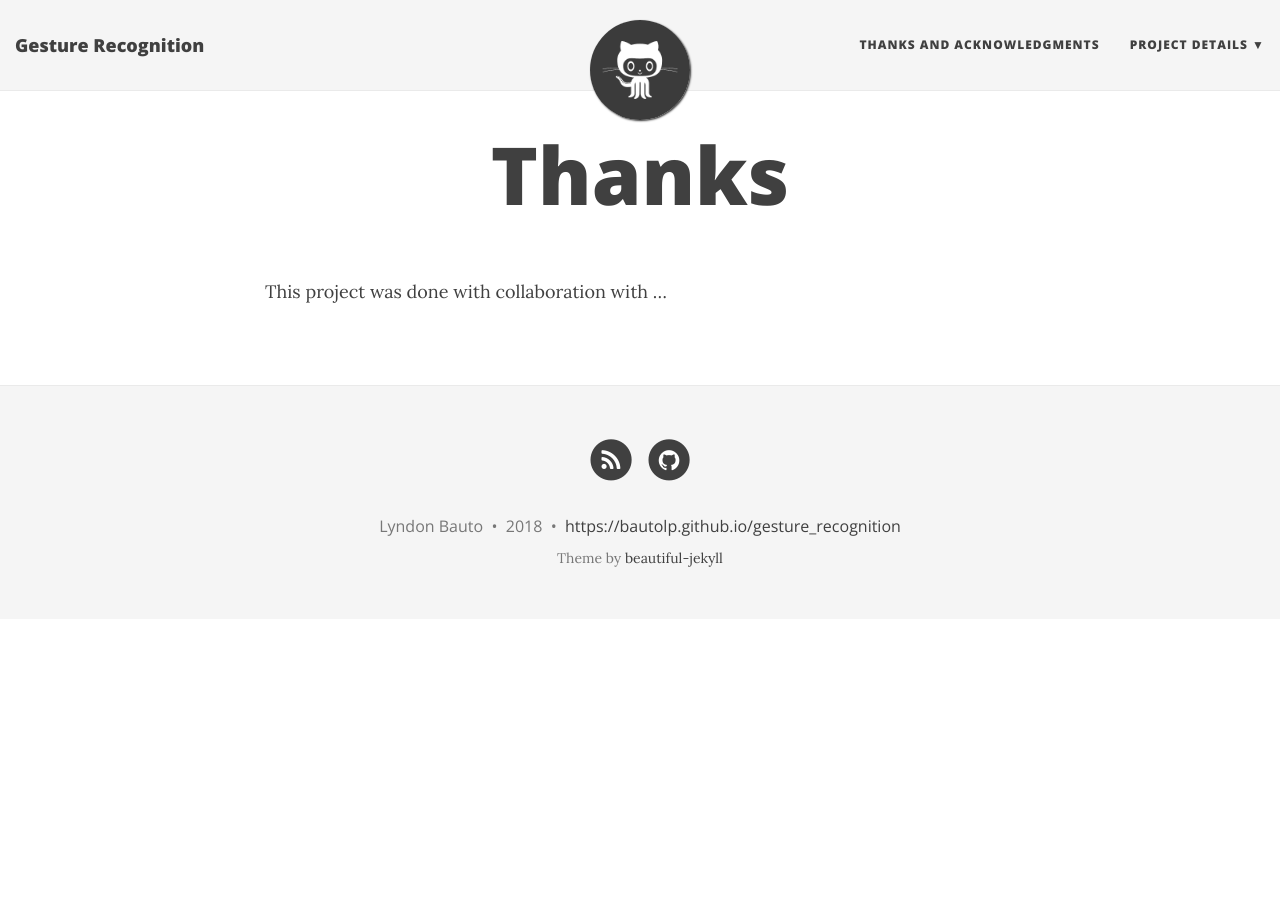
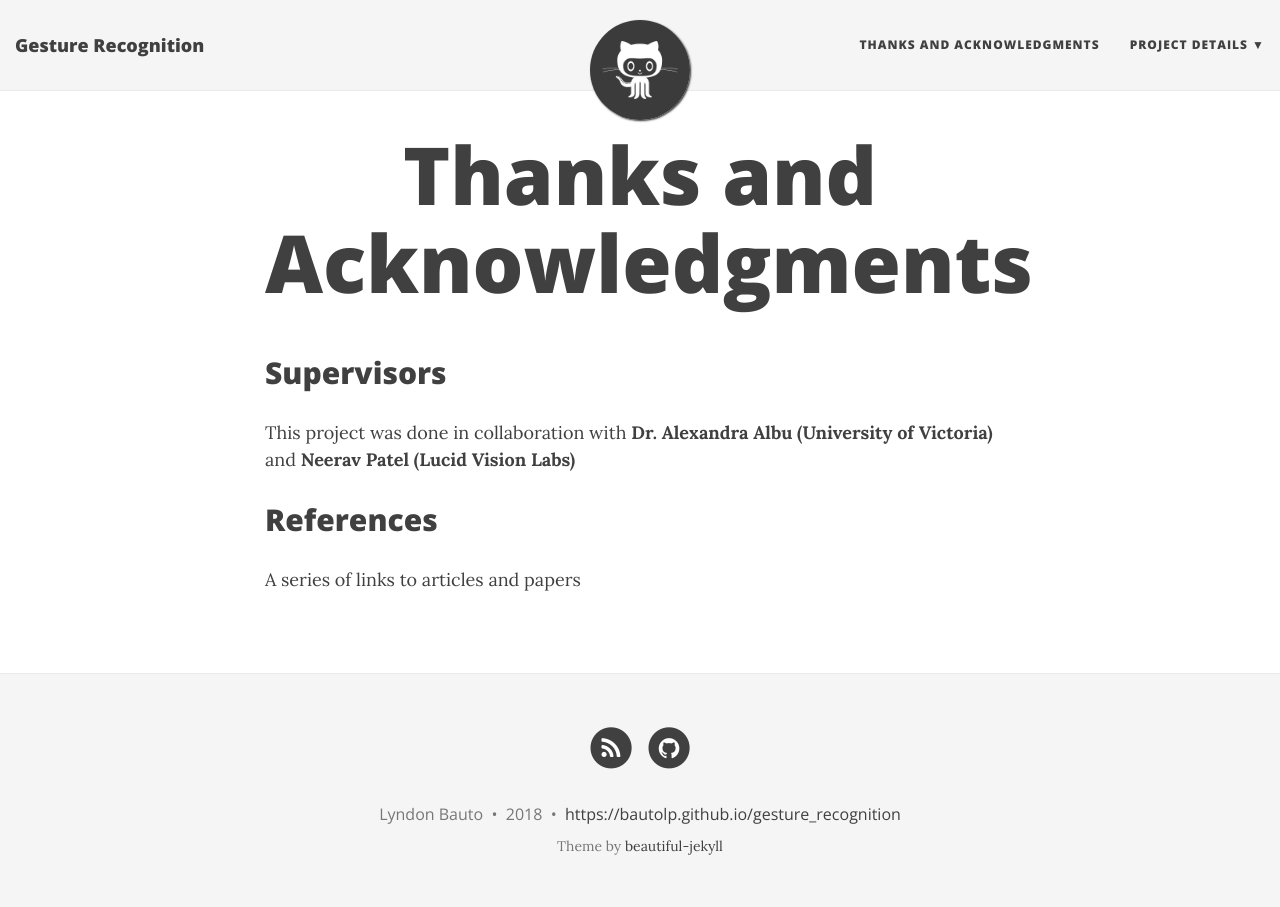
Before and after one commit to bautolp/gesture_recognition, a Jekyll site: the page built from thanks.md, in a window 1280 px wide. Built offline with Jekyll 4.4.1, drawn with Linux system fonts in a browser that asks for light colours; nearby versions of some CDN libraries.

Commit message:
Updated thanks page

```diff
--- a/thanks.md
+++ b/thanks.md
@@ -1,6 +1,11 @@
 ---
 layout: page
-title: Thanks
+title: Thanks and Acknowledgments
 ---
 
-This project was done with collaboration with ...
+
+## Supervisors
+This project was done in collaboration with **Dr. Alexandra Albu (University of Victoria)** and **Neerav Patel (Lucid Vision Labs)**
+
+## References
+A series of links to articles and papers
```
